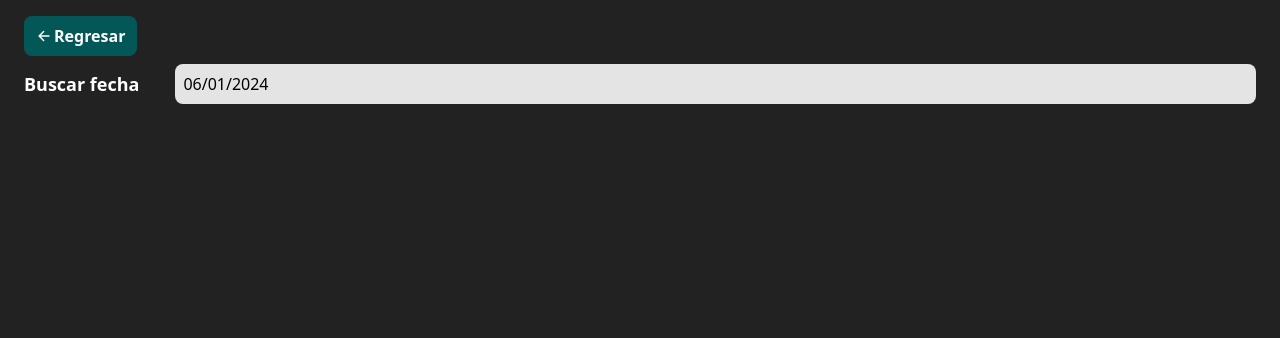
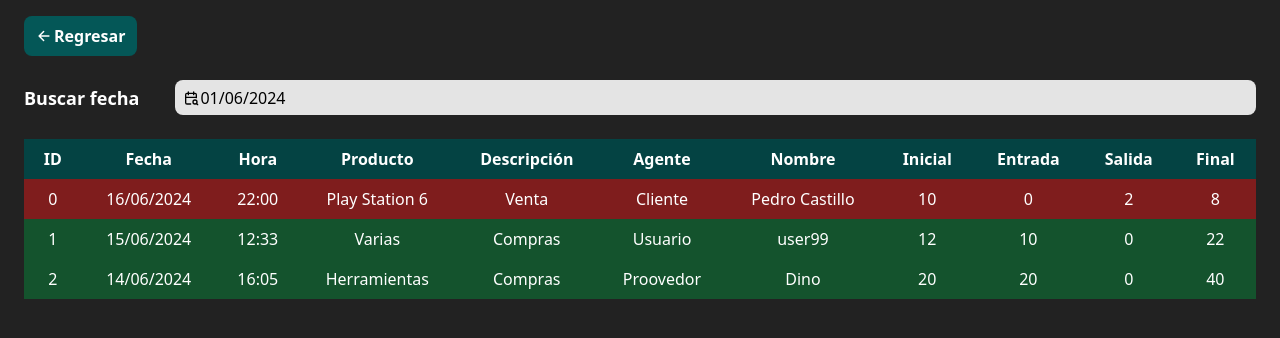
Before and after one commit to Zylown/inventario-front, a React (Vite) app: page /kardex in a window 1280 px wide. Shown: the top 338 px of the page. Built offline with nearby package versions, Linux system fonts and the light colour scheme.

Commit message:
add react datepicker

```diff
--- a/src/global.css
+++ b/src/global.css
@@ -9,3 +9,7 @@
 .react-datepicker-wrapper {
   width: 100%;
 }
+.react-datepicker__view-calendar-icon {
+  display: flex;
+  align-items: center;
+}
--- a/src/pages/Kardex/index.tsx
+++ b/src/pages/Kardex/index.tsx
@@ -1,12 +1,16 @@
 import HomeLayout from "../../layout/HomeLayout";
+import KTable from "../../sections/Kardex/KTable";
 import SearchInput from "../../sections/Kardex/SearchInput";
 import TopKardex from "../../sections/Kardex/TopKardex";
 
 export default function Kardex() {
   return (
     <HomeLayout>
-      <TopKardex />
-      <SearchInput />
+      <header className="flex flex-col gap-4">
+        <TopKardex />
+        <SearchInput />
+        <KTable />
+      </header>
     </HomeLayout>
   );
 }
--- a/src/sections/Kardex/KTable.tsx
+++ b/src/sections/Kardex/KTable.tsx
@@ -1,8 +1,132 @@
-import { createColumnHelper } from "@tanstack/react-table";
-import { KTableProps } from "../../types/Table";
+import {
+  createColumnHelper,
+  flexRender,
+  getCoreRowModel,
+  useReactTable,
+} from "@tanstack/react-table";
+import { KardexProps } from "../../types/Table";
+import dataKardex from "../../dataKardex.json";
 
 export default function KTable() {
-  const columnHelper = createColumnHelper<KTableProps>();
-  const columns = [];
-  return <div>KTable</div>;
+  const columnHelper = createColumnHelper<KardexProps>();
+
+  const columns = [
+    columnHelper.accessor("id", {
+      header: () => "ID",
+      cell: (info) => info.getValue(),
+    }),
+    columnHelper.accessor("fecha", {
+      header: () => "Fecha",
+      cell: (info) => info.getValue(),
+    }),
+    columnHelper.accessor("hora", {
+      header: () => "Hora",
+      cell: (info) => info.getValue(),
+    }),
+    columnHelper.accessor("producto", {
+      header: () => "Producto",
+      cell: (info) => info.getValue(),
+    }),
+    columnHelper.accessor("descripcion", {
+      header: () => "Descripción",
+      cell: (info) => info.getValue(),
+    }),
+    columnHelper.accessor("agente", {
+      header: () => "Agente",
+      cell: (info) => info.getValue(),
+    }),
+    columnHelper.accessor("nombre", {
+      header: () => "Nombre",
+      cell: (info) => info.getValue(),
+    }),
+    columnHelper.accessor("inicial", {
+      header: () => "Inicial",
+      cell: (info) => info.getValue(),
+    }),
+    columnHelper.accessor("entrada", {
+      header: () => "Entrada",
+      cell: (info) => info.getValue(),
+    }),
+    columnHelper.accessor("salida", {
+      header: () => "Salida",
+      cell: (info) => info.getValue(),
+    }),
+    columnHelper.accessor("final", {
+      header: () => "Final",
+      cell: (info) => info.getValue(),
+    }),
+  ];
+
+  const table = useReactTable({
+    data: dataKardex,
+    columns,
+    getCoreRowModel: getCoreRowModel(), // es una función que se encarga de manejar los datos de la tabla
+  });
+
+  const getRowClassName = (descripcion: string) => {
+    if (descripcion.toLowerCase() === "venta") {
+      return "bg-red-900";
+    } else if (descripcion.toLowerCase() === "compras") {
+      return "bg-green-900";
+    }
+    return "";
+  };
+
+  return (
+    <div className="pt-2 overflow-x-auto h-[70vh]">
+      <table className="min-w-full border-collapse">
+        <thead>
+          {table.getHeaderGroups().map((headerGroup) => (
+            <tr
+              key={headerGroup.id}
+              className="text-white bg-verde-oscuro sticky -top-2"
+            >
+              {headerGroup.headers.map((column) => (
+                <th
+                  key={column.id}
+                  className="px-4 py-2 text-center md:text-base text-sm"
+                >
+                  <div
+                    {...{
+                      className: column.column.getCanSort()
+                        ? "cursor-pointer select-none"
+                        : "",
+                      onClick: column.column.getToggleSortingHandler(),
+                    }}
+                  >
+                    {flexRender(
+                      column.column.columnDef.header,
+                      column.getContext()
+                    )}
+                    {{ asc: " ↑", desc: " ↓" }[
+                      column.column.getIsSorted() as string
+                    ] ?? null}
+                  </div>
+                </th>
+              ))}
+            </tr>
+          ))}
+        </thead>
+        <tbody>
+          {table.getRowModel().rows.map((row) => (
+            <tr
+              key={row.id}
+              className={`text-center text-white cursor-pointer hover:bg-opacity-80 ${getRowClassName(
+                row.original.descripcion
+              )}`}
+            >
+              {row.getVisibleCells().map((cell) => (
+                <td
+                  key={cell.id}
+                  className="sm:px-4 sm:py-2 px-1 py-2 md:text-base text-sm"
+                >
+                  {flexRender(cell.column.columnDef.cell, cell.getContext())}
+                </td>
+              ))}
+            </tr>
+          ))}
+        </tbody>
+      </table>
+    </div>
+  );
 }
--- a/src/sections/Kardex/SearchInput.tsx
+++ b/src/sections/Kardex/SearchInput.tsx
@@ -1,27 +1,30 @@
 import { useState } from "react";
 import DatePicker from "react-datepicker";
+import { TbCalendarSearch } from "react-icons/tb";
 import "react-datepicker/dist/react-datepicker.css";
 
 export default function SearchInput() {
   const [startDate, setStartDate] = useState<Date | null>(new Date());
-  //2024-06-05 o 2024-12-28
+
+  const handleDateChange = (date: Date | null) => {
+    setStartDate(date);
+    console.log(date?.toISOString().split("T")[0]);
+  };
   return (
-    <div className="flex flex-grow items-center sm:gap-9 gap-2">
+    <div className="flex flex-grow sm:items-center sm:gap-9 gap-2 sm:flex-row flex-col">
       <label className="text-white font-semibold text-lg text-nowrap">
         Buscar fecha{" "}
       </label>
-      <DatePicker
-        selected={startDate}
-        onChange={(date) => setStartDate(date)}
-        className="w-full p-2 bg-crema rounded-lg outline-none"
-      />
+      <div className="w-full">
+        <DatePicker
+          selected={startDate}
+          onChange={handleDateChange}
+          className="w-full p-2 bg-crema rounded-lg outline-none hover:bg-crema-oscura transition-all"
+          dateFormat={"dd/MM/yyyy"}
+          icon={<TbCalendarSearch />}
+          showIcon
+        />
+      </div>
     </div>
   );
 }
-{
-  /* <input
-        className="w-full p-2 bg-crema rounded-lg outline-none"
-        type="date"
-        onChange={(e) => console.log(e.target.value)}
-      /> */
-}
```
